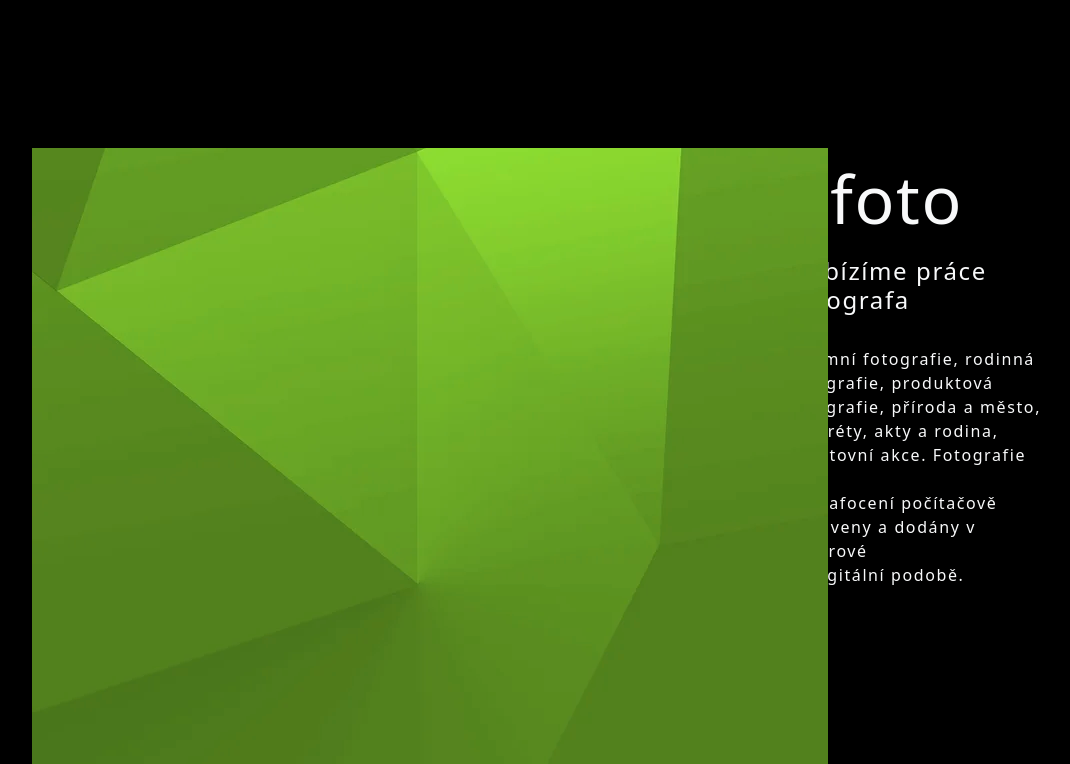
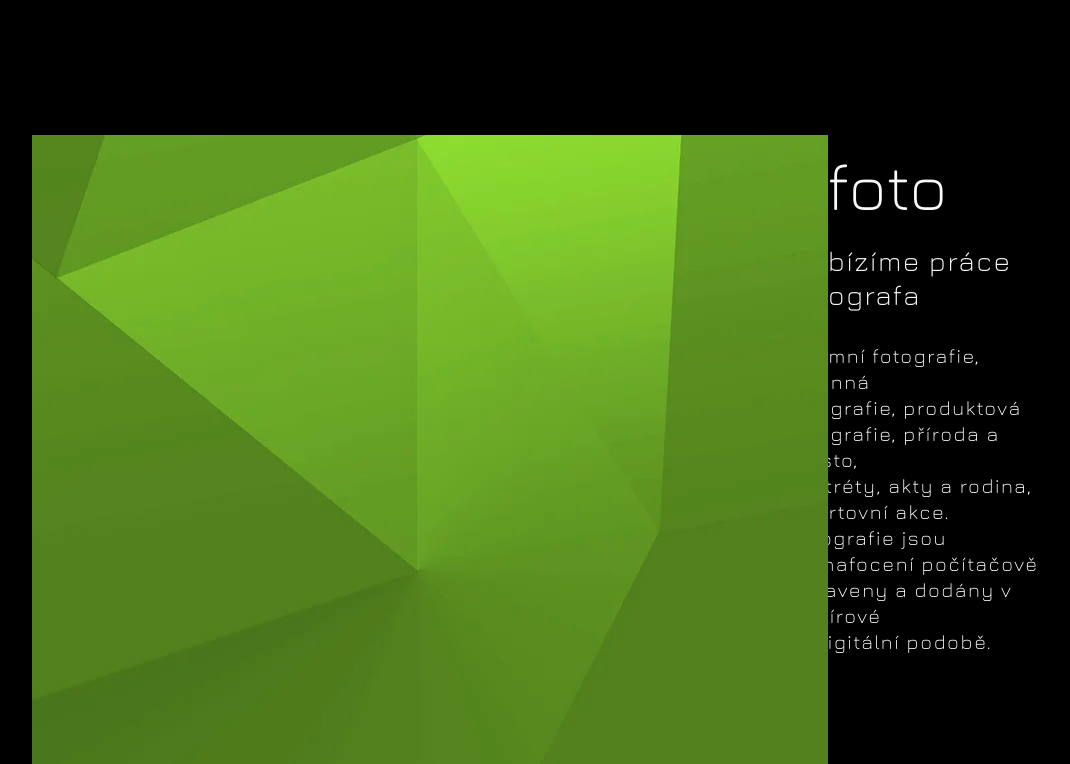
Before and after one commit to cubebuc/dnaprint, a React (Create React App) app: page / in a window 1280 px wide. Shown: the part 756-1520 px from the top of the page, without its empty margins (76-1146 px from the left). Built offline with nearby package versions, Linux system fonts and the light colour scheme.

Commit message:
Font upgrade

```diff
--- a/src/components/Section.js
+++ b/src/components/Section.js
@@ -10,8 +10,8 @@ function Section({ color, image, title, subtitle, text })
                 </div>
                 <div className='col-3 d-flex flex-column text-start'>
                     <Title color={color} text={title} scale={1.5} />
-                    <h2 className='lead mb-4 fs-4'>{subtitle}</h2>
-                    <p className='lead mt-2 text-light fs-6'>{text}</p>
+                    <h2 className='lead mb-4 fs-3'>{subtitle}</h2>
+                    <p className='lead mt-2 text-light fs-5'>{text}</p>
                 </div>
             </div>
         </div>
--- a/src/index.css
+++ b/src/index.css
@@ -1,4 +1,11 @@
-html, body, #root, .App {
+@import url('https://fonts.googleapis.com/css2?family=Jura:wght@300;400&display=swap');
+
+* {
+    font: 1rem 'jura', sans-serif;
+    line-height: 1.3;
+}
+
+html, #root {
     width: 100%;
     letter-spacing: 0.1rem;
     background-color: black;
```
